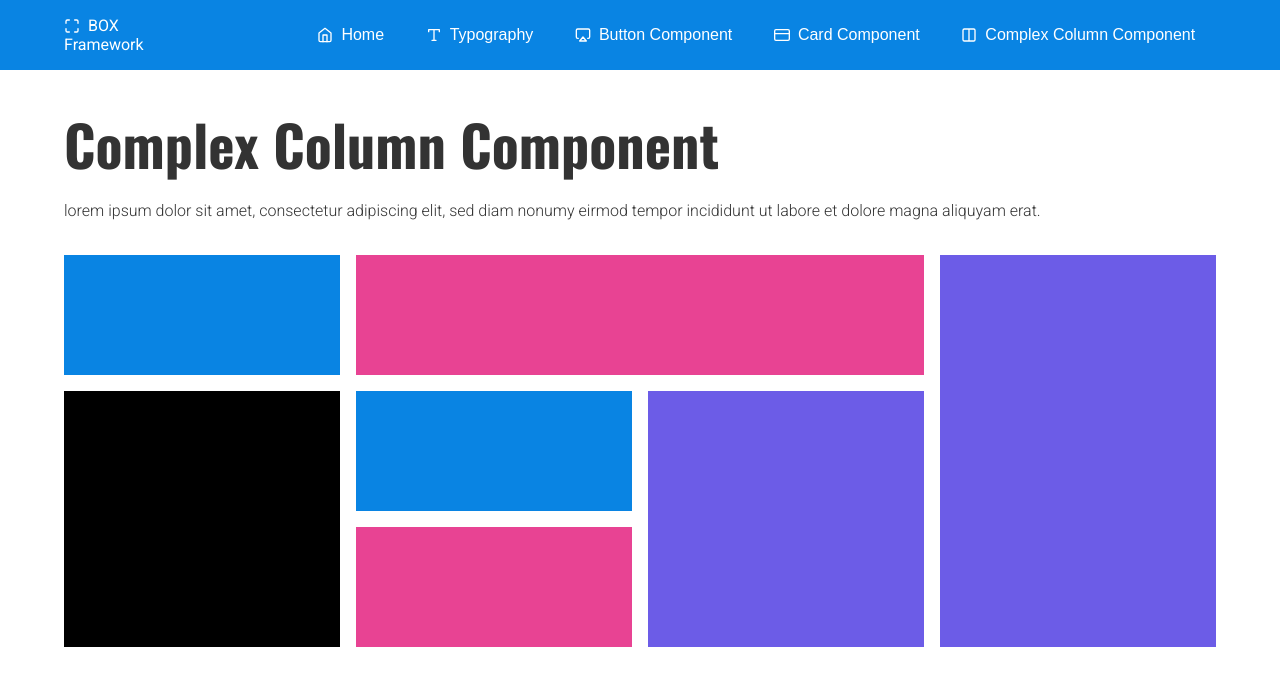
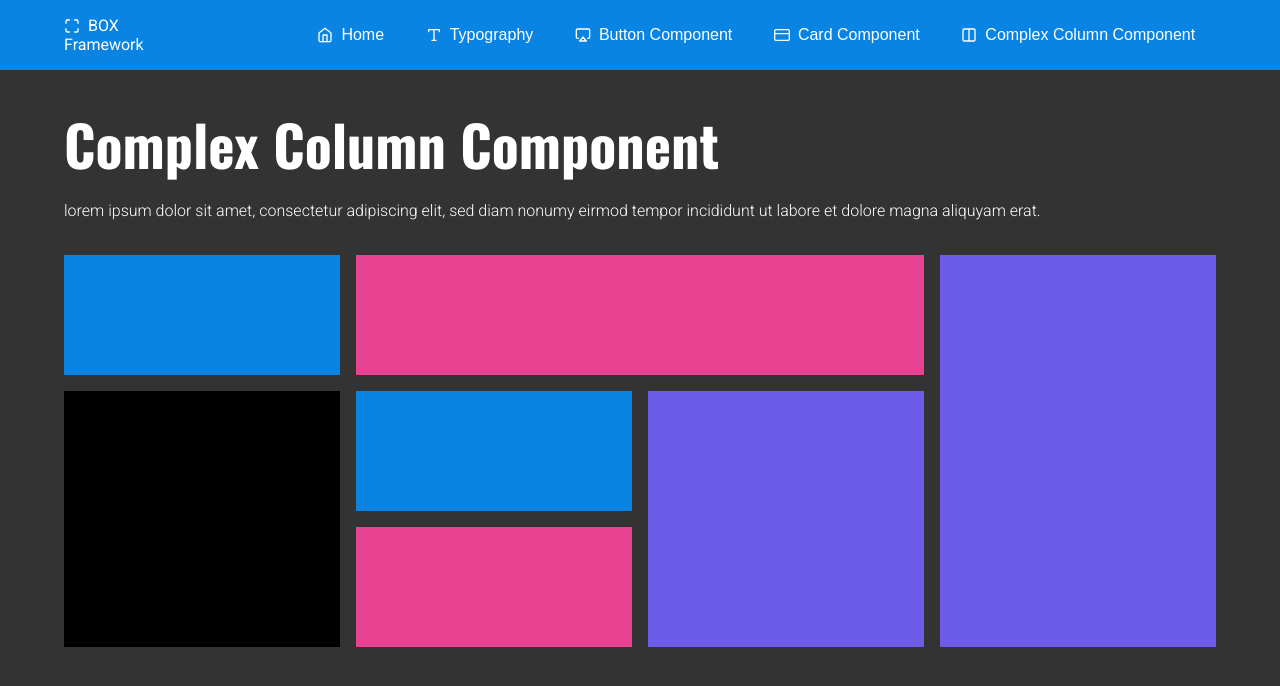
Before and after one commit to RajendarGit/my-react-styled-component-framework, a React (Create React App) app: page /column-component in a window 1280 px wide. Shown: the top 686 px of the page. Built offline with nearby package versions, Linux system fonts and the light colour scheme.

Commit message:
fixes done

```diff
--- a/public/index.html
+++ b/public/index.html
@@ -14,7 +14,6 @@
     <title>React App</title>
   </head>
   <body>
-    <noscript>You need to enable JavaScript to run this app.</noscript>
-    <div id="root"></div>
+    <div id="box-framework"></div>
   </body>
 </html>
--- a/src/Components/Navbar.jsx
+++ b/src/Components/Navbar.jsx
@@ -20,7 +20,7 @@ export const Navbar = () => {
   const [open, setOpen] = useState(false);
   return (
     <>
-    <NavBar variant="primary">
+    <NavBar variant="primary" position="sticky">
         <Container>
           <Navigation items="items">
             <Logo>
--- a/src/Frame.js
+++ b/src/Frame.js
@@ -6,18 +6,13 @@ import { CardComponent } from './Pages/CardComponent'
 import { ColumnComponent } from './Pages/ColumnComponent'
 import { Home } from './Pages/Home'
 import { TypographyComponent } from './Pages/TypographyComponent'
-import { Box } from './Style/Box'
-
-const padded = {
-  paddingTop: '2rem',
-  paddingBottom: '2rem',
-}
+import { Main } from './Style/Main'
 
 export const Frame = () => {
   return (
     <>
       <Navbar/>
-      <Box style={padded}>
+      <Main>
         <Routes>
           <Route path="/" element={<Home />} />
           <Route path="/button-component" element={<ButtonComponent />} />
@@ -25,7 +20,7 @@ export const Frame = () => {
           <Route path="/typography-component" element={<TypographyComponent />} />
           <Route path="/column-component" element={<ColumnComponent />} />
         </Routes>
-      </Box>
+      </Main>
     </>
   )
 }
--- a/src/Style/Box.jsx
+++ b/src/Style/Box.jsx
@@ -1,7 +1,10 @@
-import styled from "styled-components";
+import styled, { css } from "styled-components";
 
 export const Box = styled.div`
     display: block;
     margin: 0;
     padding: 0;
+    ${({position}) => position === 'fixed' && css`
+        position: fixed;
+    `}
 `
--- /dev/null
+++ b/src/Style/Main.jsx
@@ -0,0 +1,17 @@
+import styled, { css } from "styled-components"
+import { Box } from "./Box"
+
+const MainWrapper = styled(Box)`
+    padding-top: 2rem;
+    padding-bottom: 2rem;
+    ${({navFixed}) => navFixed === true && css`
+        padding-top: 6rem;
+    `}
+`
+export const Main = ({topGutter, children}) => {
+  return (
+    <MainWrapper navFixed={topGutter}>
+    {children}
+    </MainWrapper>
+  )
+}
--- a/src/Style/Navigation.jsx
+++ b/src/Style/Navigation.jsx
@@ -3,6 +3,11 @@ import styled, { css } from 'styled-components'
 export const NavBar = styled.div`
     background-color: ${({theme}) => theme.colors.secondary};
     color: ${({theme}) => theme.colors.light};
+    position: relative;
+    height: 70px;
+    width: 100%;
+    display: flex;
+    align-items: center;
     ${({variant}) => variant === 'primary' && css`
         background-color: ${({theme}) => theme.colors.primary};
     `}
@@ -21,9 +26,22 @@ export const NavBar = styled.div`
         border-bottom: 1px solid;
         border-color: ${({theme}) => theme.colors.secondary};
     `}
+    ${({position}) => position === 'fixed' && css`
+        position: fixed;
+    `}
+    ${({position}) => position === 'sticky' && css`
+        position: -webkit-sticky;
+        position: sticky;
+        top: 0;
+    `}
+    ${({placement}) => placement === 'top' && css`
+        top: 0;
+    `}
+    ${({placement}) => placement === 'bottom' && css`
+        bottom: 0;
+    `}
 `
 export const Navigation = styled.nav`
-    height: 70px;
     ${({items}) => items === 'items' && css`
         display: flex;
         justify-content: space-between;
--- a/src/Style/theme.js
+++ b/src/Style/theme.js
@@ -1,5 +1,5 @@
 export const theme = {
-    mode: 'light',
+    mode: 'dark',
     font: {
         head: 'Oswald, sans-serif',
         body: 'Roboto, sans-serif',
--- a/src/index.js
+++ b/src/index.js
@@ -3,7 +3,7 @@ import ReactDOM from 'react-dom/client';
 import { BrowserRouter } from 'react-router-dom';
 import App from './App';
 
-const root = ReactDOM.createRoot(document.getElementById('root'));
+const root = ReactDOM.createRoot(document.getElementById('box-framework'));
 root.render(
   <React.StrictMode>
     <BrowserRouter>
```
